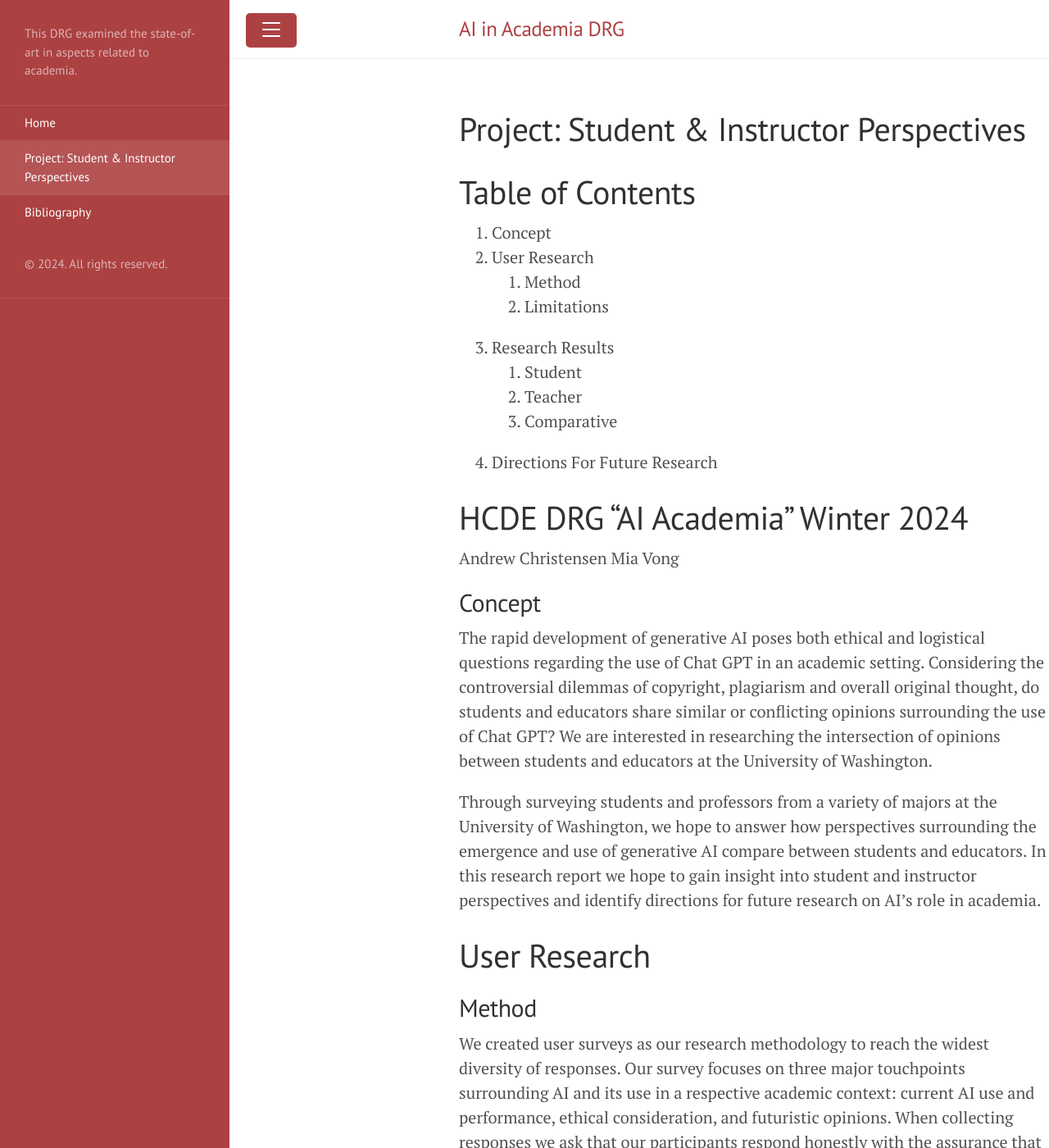
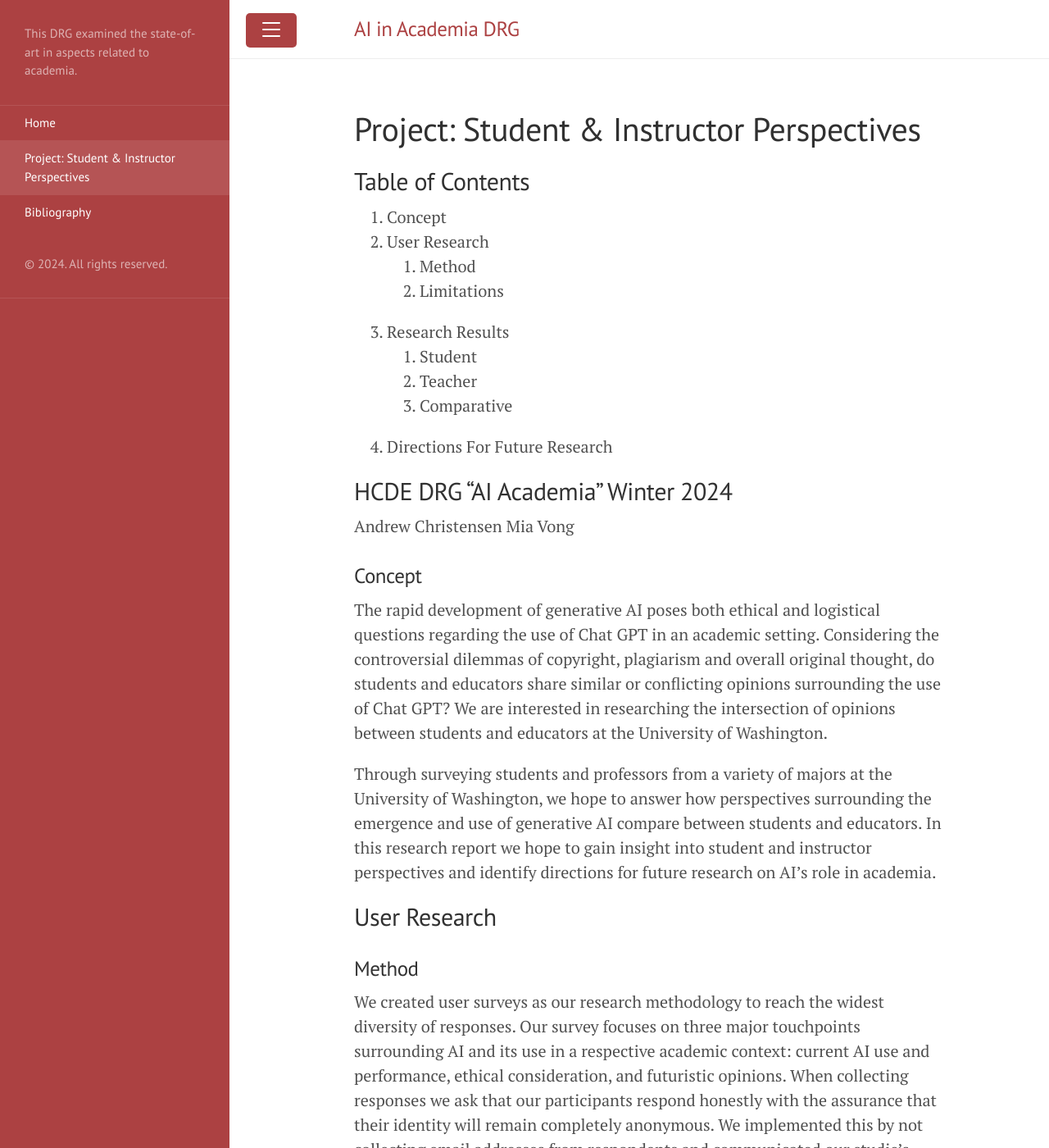
Before and after one commit to amarks/aiacademia, a Jekyll site: the page built from docs/StudentandInstructorPerspectives.md, in a window 1280 px wide and 1400 px high. Shown: the whole window at 82% size. Built offline with Jekyll 4.4.1, drawn with Linux system fonts in a browser that asks for light colours.

Commit message:
style changes to headings in md

```diff
--- a/docs/StudentandInstructorPerspectives.md
+++ b/docs/StudentandInstructorPerspectives.md
@@ -4,7 +4,7 @@ title: >
  Project: Student & Instructor Perspectives
 ---
 
-# Table of Contents
+## Table of Contents
 
 1. Concept
 1. User Research
@@ -18,32 +18,32 @@ title: >
 
 
 
-# HCDE DRG “AI Academia” Winter 2024
+## HCDE DRG “AI Academia” Winter 2024
 Andrew Christensen
 Mia Vong
 
-## Concept
+### Concept
 The rapid development of generative AI poses both ethical and logistical questions regarding the use of Chat GPT in an academic setting. Considering the controversial dilemmas of copyright, plagiarism and overall original thought, do students and educators share similar or conflicting opinions surrounding the use of Chat GPT? We are interested in researching the intersection of opinions between students and educators at the University of Washington.
 
 Through surveying students and professors from a variety of majors at the University of Washington, we hope to answer how perspectives surrounding the emergence and use of generative AI compare between students and educators. In this research report we hope to gain insight into student and instructor perspectives and identify directions for future research on AI’s role in academia.
 
-# User Research
-## Method
+## User Research
+### Method
 We created user surveys as our research methodology to reach the widest diversity of responses. Our survey focuses on three major touchpoints surrounding AI and its use in a respective academic context: current AI use and performance, ethical consideration, and futuristic opinions. When collecting responses we ask that our participants respond honestly with the assurance that their identity will remain completely anonymous. We implemented this by not collecting email addresses from respondents and communicated our studie’s intentions within the intro of our survey. We created two separate surveys, one tailored to students and the other tailored to professors. The content between the two surveys are closely related with some phrasing alterations to ensure relevance and comprehension for each respective audience. Both surveys have identical question response metrics to ensure consistency in data analysis and comparison between student and professor perspectives.
 
-## Overarching Research Questions:
+### Overarching Research Questions:
 1. How are students and educators currently using AI in their academic environment and how is it being addressed in academic conducts?
 1. What are some ethical questions and concerns surrounding generative AI and how does it impact academic learning?
 1. Are opinions surrounding the use of AI for academic work different between students and educators?
 
-## Limitations
+### Limitations
 Our greatest limitation throughout this process were response numbers. While we had a decent pool of student responses, instructor responses were far from significant with a mere seven. On top of this those instructors who did respond are, for the most part, members of a UW group about AI. Therefore our conclusions about instructors cannot really be generalized beyond this group.
 
 Time was also a limiting factor. Due to the tight schedule of a quarter we were forced to rely exclusively on survey data rather than our planned survey + interview format, restricting the depth of our study. In a longer study we also may have been able to collect more instructor data, thus solving the aforementioned lack of instructor responses.
 
-# Research Results
+## Research Results
 
-## Students
+### Students
 **Observation 1: Students use AI whether or not they understand it**
 One of the first questions on our survey asked students to rate their understanding of AI from 1 (entirely unfamiliar) to 5 (expert). Most students (62.5%) gave themselves a one or two while the rest gave themselves a three or four. On its own this is not all that surprising, surveyed students were from a wide range of backgrounds many of which have little to do with AI. However 87.5% of students reported having used AI to at least aid in academic work. This means at least 50% of students surveyed have used AI to aid in academic work despite having little to no understanding of how AI itself works. Furthermore the actual understanding of those who rated themselves higher is somewhat suspect, with some respondents describing the source of their knowledge as: ChatGPT, friends, or social media/movies. Overall there is a clear discrepancy between students' understanding of AI and their willingness to use it in an academic context.
 
@@ -55,7 +55,7 @@ Surprisingly 41.7% of students said they were not concerned about AI’s impact
 
 
 
-## Instructors
+### Instructors
 **Observation 1: Educators commonly use generative AI in academia**
 We collected responses from seven professors at the University of Washington, including two from the Computer Science department, two from the Design department, and three from the Engineering department. The majority of the professors (85.7%) indicated that they have utilized AI tools, such as ChatGPT, for various teaching activities. Specific implementations include "[using generative AI] to create design concepts, using ChatGPT to write outlines" (P3: Industrial Design) and "debugging student code, cross-referencing definitions of terms" (P7: HCDE). This demonstrates that educators across different disciplines use ChatGPT in their academic professions, either directly in teaching materials or as a teaching aid. For instance, a design professor mentioned how AI aids in creating design concepts, whereas a HCDE professor utilized AI from a technical coding perspective.
 
@@ -65,7 +65,7 @@ Throughout this direct research group (DRG), we have read, analyzed, and discuss
 **Observation 3: Educators have strong concerns regarding future AI’s impact in the job market**
 Six out of the seven professor respondents responded to the short answer prompt, “If you are concerned about future job markets, which professions are you concerned about?”. Two out of the 6 professors responded initially with, “Almost every industry” (P4: Design) and “There are many…” (P5: CSE).The insights from professors in design and computer science reflect a broader concern about AI's impact on society outside of the academic environment. Professors went on to elaborate on how AI could potentially threaten content generation, knowledge work, creative work, and undervaluing human labor. This demonstrates how, from an educator's perspective, AI systems may raise concerns about human intelligence and creativity within the workplace.
 
-# Comparative
+## Comparative
 
 **Contrasting perspectives on ChatGPT's accuracy**
 ![Charts contrasting perspectives on ChatGPT accuracy](professorstudent.jpg "Chart")
@@ -76,7 +76,7 @@ Although we lack a large representative sample size for professors compared to s
 **Contrasting perspectives on frequency of AI use**
 Do professors have an accurate perception of how often students use AI in the classroom? Well according to our admittedly small sample of instructors, it seems they do. When asked how often they think students use AI in their coursework, professors averaged a rating of 4 out of 5. When asked to rate how often they and their peers use AI tools in coursework, the students surveyed also reported an average of a 4 out of 5. When the roles are flipped it seems that students also have a somewhat accurate understanding of the frequency with which their instructors use AI tools in an academic setting.
 
-# Directions For Future Research
+## Directions For Future Research
 Through this study we learned a lot about student and instructor perspectives on AI in an academic setting. Unfortunately because of time constraints we were only able to collect surface level data, but we have identified areas worth exploring further in future studies. On the student side of things we believe there is a lot more to be learned about students' understanding of AI and their willingness to use it as well as how students feel about different use cases for AI (i.e. comfortable using it to write code snippets but uncomfortable having it write essays). Instructors' perspectives on AI seemed to be impacted by their background, future studies could explore this further with a more significant data set. Our comparison of perceived vs actual use with students and instructors is another area that seems worth investigating further with a more directed study.
 
 Overall, despite our limitations we successfully learned about student and instructor perspectives on a surface level and identified potential directions for further research.
--- a/docs/public/css/lanyon.css
+++ b/docs/public/css/lanyon.css
@@ -62,7 +62,7 @@ h1, h2, h3, h4, h5, h6 {
 
 .wrap {
   position: relative;
-  width: 100%;
+  width: 80%;
 }
 
 
```
